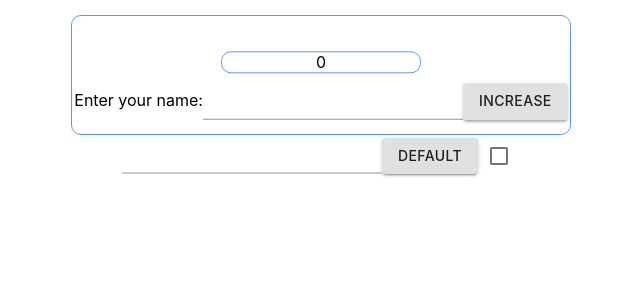
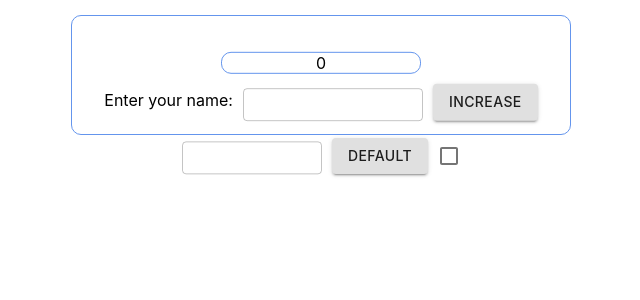
Before and after one commit to Rauzon/Home_tasks, a React (Create React App) app: page / in a window 1280 px wide. Shown: the top 300 px of the page, without its empty margins (319-959 px from the left). Built offline with nearby package versions, Linux system fonts and the light colour scheme.

Commit message:
was added homepage property to package.json file

```diff
--- a/src/components/common/MyInput.tsx
+++ b/src/components/common/MyInput.tsx
@@ -28,6 +28,6 @@ export const MyInput: React.FC<MyInputPropsType> = (props) => {
     }
 
     return <div className={s.text_field}>
-        <TextField  value={props.value} onChange={onChange} onKeyPress={onKeyPress}/>
+        <TextField  variant="outlined"  value={props.value} onChange={onChange} onKeyPress={onKeyPress}/>
     </div>
 }
--- a/src/components/common/myInput.module.css
+++ b/src/components/common/myInput.module.css
@@ -1,7 +1,10 @@
 .text_field{
     display: inline-block;
+    margin: 0 10px;
 }
 
 .text_field input{
-    margin: 0 20px;
+    width: 100px;
+    height: 1px;
+    padding: 16px 20px;
 }
```
Also changed, not shown: package.json (+7 -1 lines), 1 other file (tests, documents, lock files or other folders).
